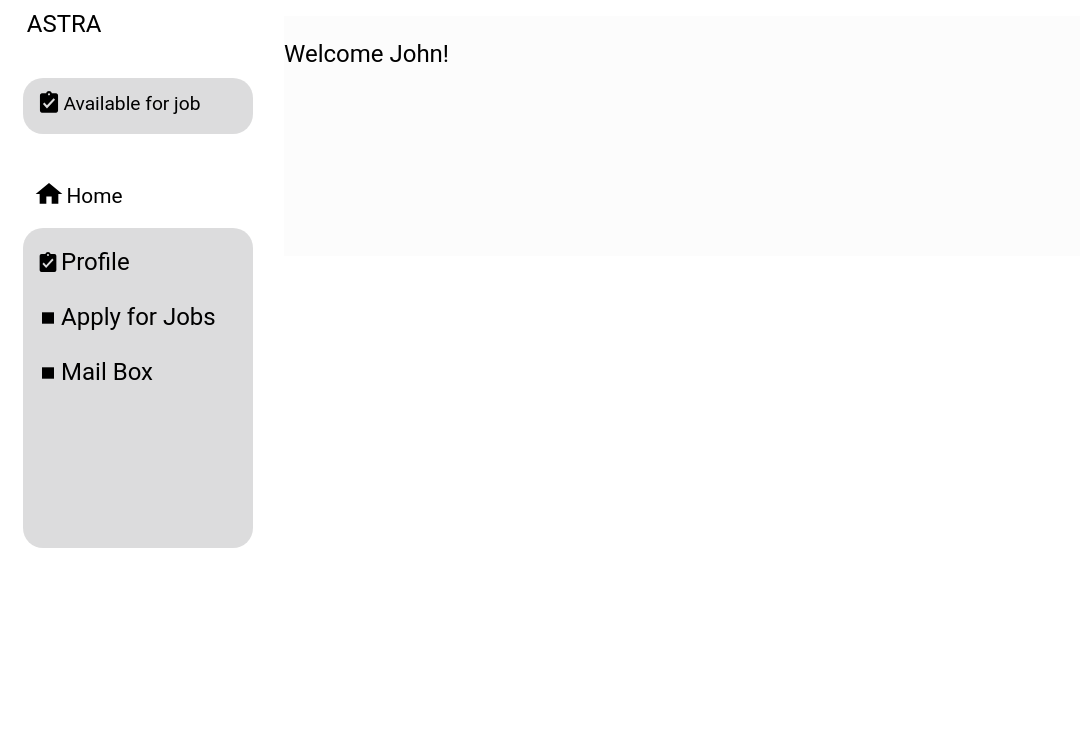
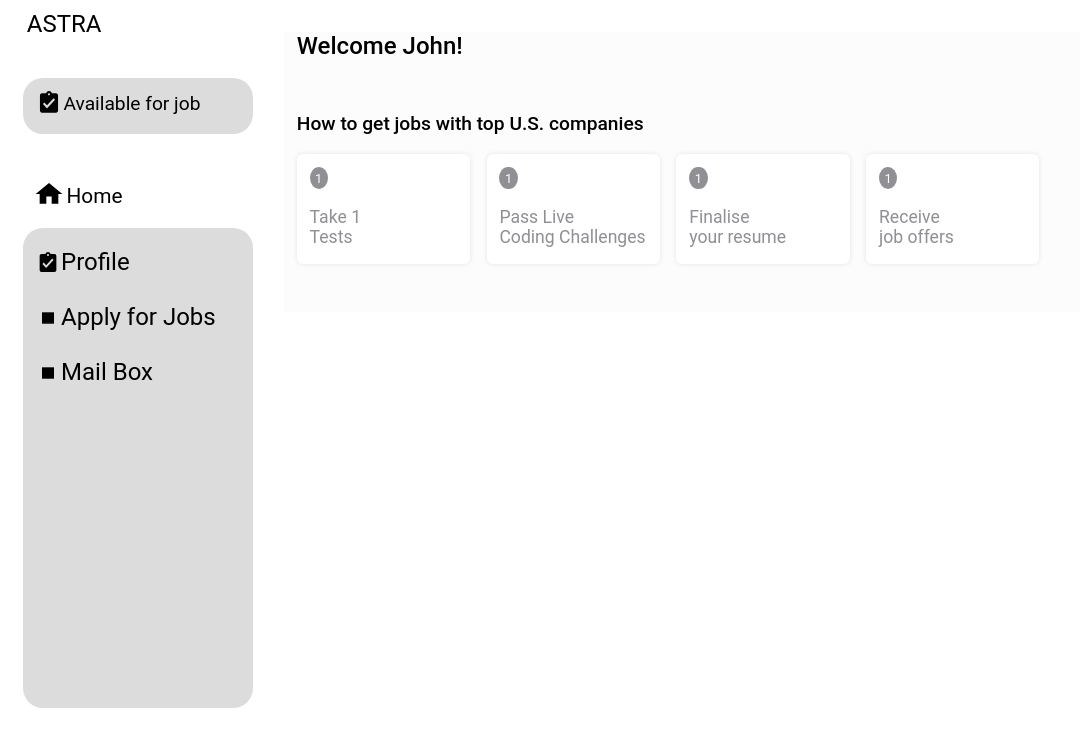
Before and after one commit to Srivastava57Harsh/SkillBoard-Assignment, a React (Create React App) app in the folder client/: page / in a window 1280 px wide. Shown: the top 746 px of the page, without its empty margins (0-1080 px from the left). Built offline with nearby package versions, Linux system fonts and the light colour scheme.

Commit message:
:sparkles: add cards
add cards

```diff
--- a/client/src/homePage.css
+++ b/client/src/homePage.css
@@ -14,10 +14,53 @@
 }
 
 .cardTwo {
-  margin-top: 1vh;
+  margin-top: 3vh;
   font-size: 1.5em;
-  font-weight: solid;
+  font-weight: 550;
   grid-column: 2 / span 4;
-  height: 30vh;
+  height: 35vh;
   background-color: #8f8f9408;
 }
+
+.welcomeUsername {
+  margin-top: 0px;
+  margin-left: 1vw;
+}
+
+.tagLine {
+  font-size: 1.2rem;
+  font-weight: 500;
+  margin-top: 0px;
+  margin-left: 1vw;
+}
+
+.cards {
+  margin-right: 17vw;
+
+  display: grid;
+  grid-template-columns: repeat(4, 1fr);
+  grid-gap: 0.3vw;
+}
+
+.label {
+  padding-left: 1vw;
+  margin-left: 1vw;
+  font-size: 1.1rem;
+  color: #8f8f94;
+  font-weight: normal;
+  background: white;
+  border-radius: 6px;
+  box-shadow: 0px 0px 5px rgba(0, 0, 0, 0.1);
+}
+
+.number {
+  font-size: 0.8rem;
+  color: white;
+  font-weight: normal;
+  padding-left: 0.43vw;
+  padding-top: 0.5vh;
+  padding-bottom: 0.4vh;
+  background-color: #8f8f94;
+  width: 1vw;
+  border-radius: 100%;
+}
--- a/client/src/homePage.tsx
+++ b/client/src/homePage.tsx
@@ -8,7 +8,40 @@ export default function HomePage() {
         <Sidebar />
       </div>
       <div className="cardTwo">
-        <p className="Welcome">Welcome John!</p>
+        <p className="welcomeUsername">Welcome John!</p>
+        <br />
+        <p className="tagLine">How to get jobs with top U.S. companies </p>
+        <div className="cards">
+          <label className="label">
+            <p className="number">1</p>
+            <p>
+              Take 1<br />
+              Tests
+            </p>
+          </label>
+          <label className="label">
+            <p className="number">1</p>
+            <p>
+              Pass Live
+              <br />
+              Coding Challenges
+            </p>
+          </label>
+          <label className="label">
+            <p className="number">1</p>
+            <p>
+              Finalise <br />
+              your resume
+            </p>
+          </label>
+          <label className="label">
+            <p className="number">1</p>
+            <p>
+              Receive <br />
+              job offers
+            </p>
+          </label>
+        </div>
       </div>
     </div>
   );
--- a/client/src/sidebar.css
+++ b/client/src/sidebar.css
@@ -72,7 +72,7 @@
 .text1Container2 {
   margin-top: 0vh;
   width: 18vw;
-  height: 40vh;
+  height: 60vh;
   border-radius: 20px;
   background-color: #8f8f9450;
 }
```
